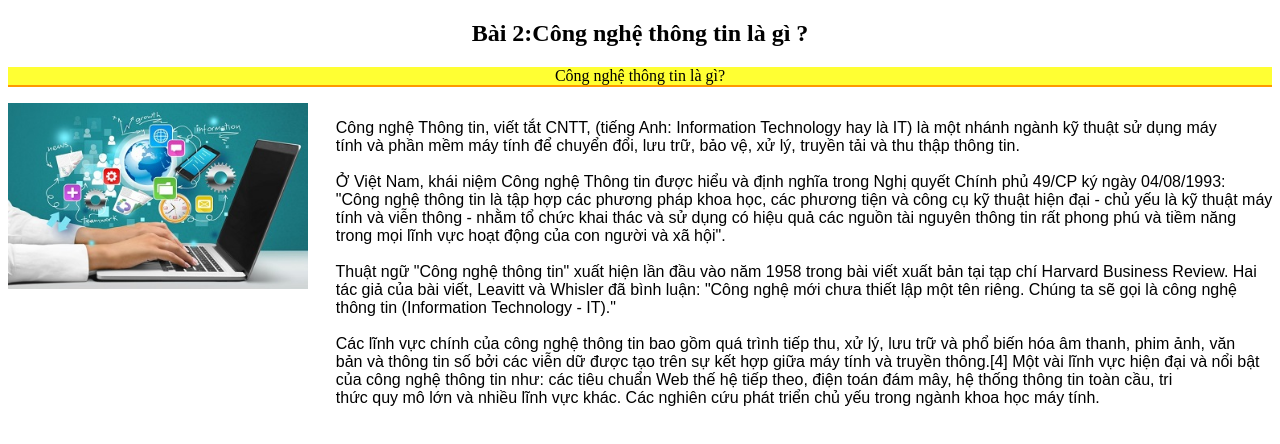
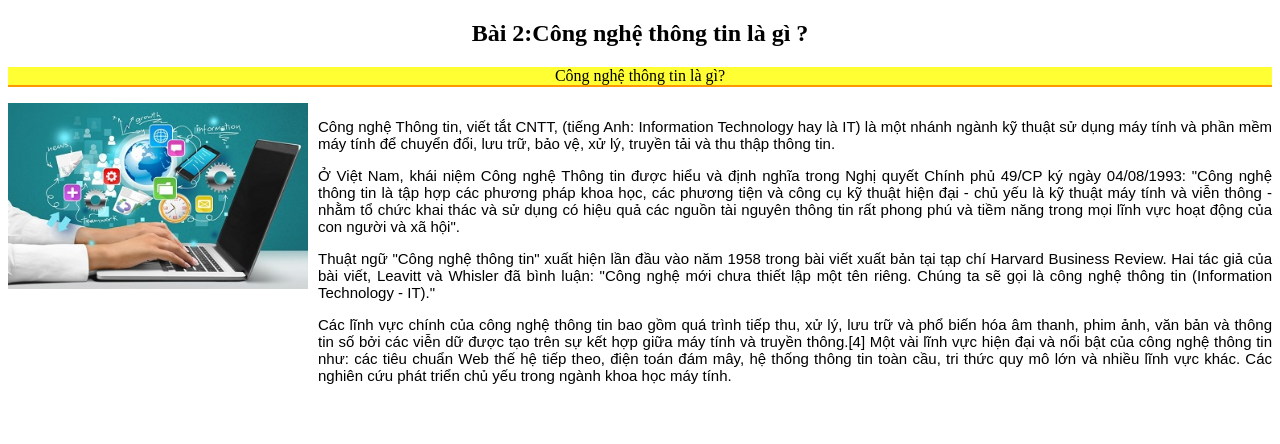
Before and after one commit to huukhai243/html-lab, a plain HTML site: page lab2/22 (1).html in a window 1280 px wide. Drawn offline with Linux system fonts and the light colour scheme.

Commit message:
Cập nhật thư mục folder-name

```diff
--- a/lab2/22.html
+++ b/lab2/22 (1).html
@@ -18,24 +18,24 @@
     <p class="header">Công nghệ thông tin là gì?</p>
     <div class="cha">
         <div> <img src="images/cntt.jpg"  alt="21" style="float: left; margin-right: 10px; width: 300px;"></div>
-        <div> <pre style="font-family:Arial;text-align:justify,font-size:5px">
-    Công nghệ Thông tin, viết tắt CNTT, (tiếng Anh: Information Technology hay là IT) là một nhánh ngành kỹ thuật sử dụng máy
-    tính và phần mềm máy tính để chuyển đổi, lưu trữ, bảo vệ, xử lý, truyền tải và thu thập thông tin.
+        <div style="font-family:Arial;font-size:15px;text-align: justify">
+    <p>Công nghệ Thông tin, viết tắt CNTT, (tiếng Anh: Information Technology hay là IT) là một nhánh ngành kỹ thuật sử dụng máy
+        tính và phần mềm máy tính để chuyển đổi, lưu trữ, bảo vệ, xử lý, truyền tải và thu thập thông tin.</p>
 
-    Ở Việt Nam, khái niệm Công nghệ Thông tin được hiểu và định nghĩa trong Nghị quyết Chính phủ 49/CP ký ngày 04/08/1993:
+    <p>Ở Việt Nam, khái niệm Công nghệ Thông tin được hiểu và định nghĩa trong Nghị quyết Chính phủ 49/CP ký ngày 04/08/1993:
     "Công nghệ thông tin là tập hợp các phương pháp khoa học, các phương tiện và công cụ kỹ thuật hiện đại - chủ yếu là kỹ thuật máy
     tính và viễn thông - nhằm tổ chức khai thác và sử dụng có hiệu quả các nguồn tài nguyên thông tin rất phong phú và tiềm năng
-    trong mọi lĩnh vực hoạt động của con người và xã hội".
+        trong mọi lĩnh vực hoạt động của con người và xã hội".</p>
 
-    Thuật ngữ "Công nghệ thông tin" xuất hiện lần đầu vào năm 1958 trong bài viết xuất bản tại tạp chí Harvard Business Review. Hai
+   <p>Thuật ngữ "Công nghệ thông tin" xuất hiện lần đầu vào năm 1958 trong bài viết xuất bản tại tạp chí Harvard Business Review. Hai
     tác giả của bài viết, Leavitt và Whisler đã bình luận: "Công nghệ mới chưa thiết lập một tên riêng. Chúng ta sẽ gọi là công nghệ
-    thông tin (Information Technology - IT)."
+       thông tin (Information Technology - IT)."</p>
 
-    Các lĩnh vực chính của công nghệ thông tin bao gồm quá trình tiếp thu, xử lý, lưu trữ và phổ biến hóa âm thanh, phim ảnh, văn
+    <p>Các lĩnh vực chính của công nghệ thông tin bao gồm quá trình tiếp thu, xử lý, lưu trữ và phổ biến hóa âm thanh, phim ảnh, văn
     bản và thông tin số bởi các viễn dữ được tạo trên sự kết hợp giữa máy tính và truyền thông.[4] Một vài lĩnh vực hiện đại và nổi bật
     của công nghệ thông tin như: các tiêu chuẩn Web thế hệ tiếp theo, điện toán đám mây, hệ thống thông tin toàn cầu, tri
-    thức quy mô lớn và nhiều lĩnh vực khác. Các nghiên cứu phát triển chủ yếu trong ngành khoa học máy tính.
-    </pre></div>
+        thức quy mô lớn và nhiều lĩnh vực khác. Các nghiên cứu phát triển chủ yếu trong ngành khoa học máy tính.</p>
+    </div>
     </div>
     </body>
 </html>
```
Also changed, not shown: lab2/23.html (+2 -0 lines).
